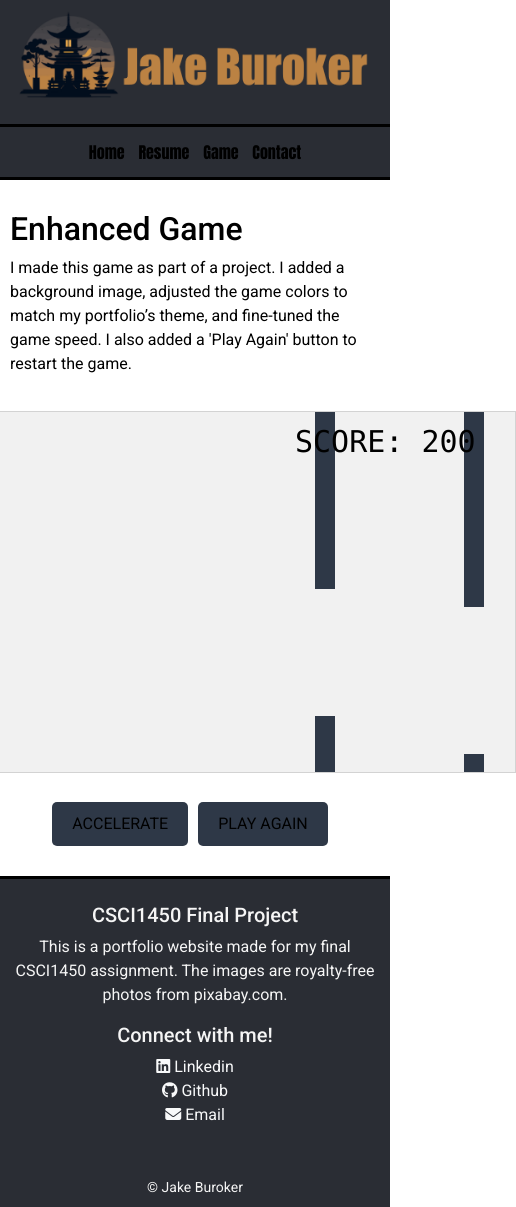
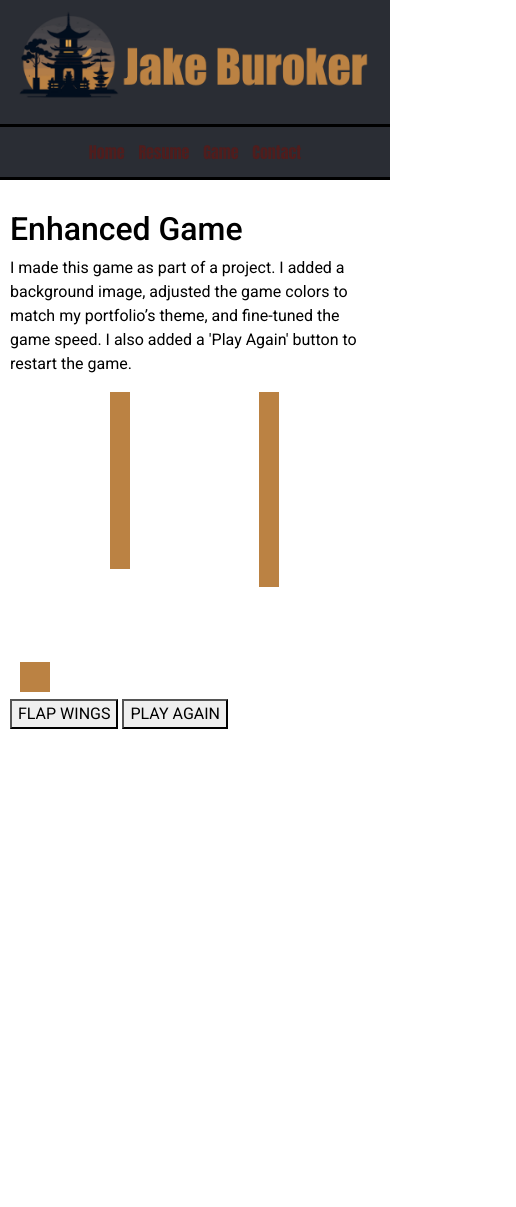
Before and after one commit to JakeBuroker/portfolio, a plain HTML site: page game.html in a window 390 px wide. Shown: the whole page, 516 px wide, since content can reach past the window. After the commit the page ends 844 px from the top, so only its background shows below. Drawn offline with nearby package versions, Linux system fonts and the light colour scheme; a web font is replaced by a local one.

Commit message:
updated for new lab

```diff
--- a/game.html
+++ b/game.html
@@ -7,52 +7,8 @@
     <meta name="description" content="This is the Game Page">
     <title>Game</title>
     <link rel="stylesheet" href="https://cdnjs.cloudflare.com/ajax/libs/font-awesome/6.4.0/css/all.min.css">
-
     <link rel="stylesheet" href="https://cdn.jsdelivr.net/npm/bootstrap@4.6.1/dist/css/bootstrap.min.css">
     <link rel="stylesheet" href="style.css">
-
-    <style>
-        body {
-            font-family: 'Roboto', sans-serif;
-            margin: 0;
-        }
-
-        canvas {
-            border: 1px solid #d3d3d3;
-            background-color: #f1f1f1;
-        }
-
-        #game {
-            display: flex;
-            justify-content: center;
-            align-items: center;
-            background-image: url('images/my-background.jpg');
-            background-size: cover;
-            min-height: 400px;
-        }
-
-        .game-controls {
-            display: flex;
-            justify-content: center;
-            margin-top: 10px;
-        }
-
-        .myButton {
-            padding: 10px 20px;
-            font-size: 16px;
-            background-color: #2e3847;
-            color: black;
-            border: none;
-            cursor: pointer;
-            border-radius: 5px;
-            margin-right: 10px;
-        }
-
-        .myButton:hover {
-            background-color: white;
-            color: #2e3847;
-        }
-    </style>
 </head>
 
 <body onload="startGame()">
@@ -60,14 +16,12 @@
         <img src="images/logo.png" alt="logo" class="img-fluid logo">
     </header>
 
-
     <nav>
         <ul>
             <li><a href="index.html">Home</a></li>
             <li><a href="resume.html">Resume</a></li>
             <li><a href="game.html">Game</a></li>
             <li><a href="contact.html">Contact</a></li>
-
         </ul>
     </nav>
     <main>
@@ -77,8 +31,13 @@
         </p>
 
         <div id="game"></div>
-        <div class="game-controls">
-            <button class="myButton" onmousedown="accelerate(-0.2)" onmouseup="accelerate(0.05)">ACCELERATE</button>
+        <div class="game-controls desktop">
+            <button class="myButton" onmousedown="accelerate(-0.2)" onmouseup="accelerate(0.05)">FLAP WINGS</button>
+            <button class="myButton" onclick="resetGame()">PLAY AGAIN</button>
+        </div>
+
+        <div class="game-controls mobile">
+            <button class="myButton" ontouchstart="accelerate(-0.2)" ontouchend="accelerate(0.05)">FLAP WINGS</button>
             <button class="myButton" onclick="resetGame()">PLAY AGAIN</button>
         </div>
 
@@ -88,27 +47,33 @@
             var myScore;
 
             function startGame() {
-                myGamePiece = new component(30, 30, "#2e3847", 10, 120); // Game piece color matches nav background
-                myGamePiece.gravity = 0.05; // Reduced gravity for slower fall
-                myScore = new component("30px", "Consolas", "black", 420, 40, "text"); // Score color matches link color
-                myGameArea.start();
+                var canvasWidth = 640;
+                var canvasHeight = 360;
+                if (window.innerWidth < 768) {
+                    canvasWidth = 300;
+                    canvasHeight = 300;
+                }
+                myGamePiece = new component(30, 30, "#bb8243", 10, 120);
+                myGamePiece.gravity = 0.5;
+                myScore = new component("30px", "Consolas", "black", 420, 40, "text");
+                myGameArea.start(canvasWidth, canvasHeight);
             }
 
             var myGameArea = {
                 canvas: document.createElement("canvas"),
-                start: function () {
-                    this.canvas.width = 640;
-                    this.canvas.height = 360;
+                start: function (canvasWidth, canvasHeight) {
+                    this.canvas.width = canvasWidth;
+                    this.canvas.height = canvasHeight;
                     this.context = this.canvas.getContext("2d");
                     var myGame = document.getElementById("game");
                     myGame.insertBefore(this.canvas, myGame.childNodes[0]);
                     this.frameNo = 0;
-                    this.interval = setInterval(updateGameArea, 25); // Slower game speed by increasing interval
+                    this.interval = setInterval(updateGameArea, 25);
                 },
                 clear: function () {
                     this.context.clearRect(0, 0, this.canvas.width, this.canvas.height);
                 }
-            }
+            };
 
             function component(width, height, color, x, y, type) {
                 this.type = type;
@@ -131,20 +96,20 @@
                         ctx.fillStyle = color;
                         ctx.fillRect(this.x, this.y, this.width, this.height);
                     }
-                }
+                };
                 this.newPos = function () {
                     this.gravitySpeed += this.gravity;
                     this.x += this.speedX;
                     this.y += this.speedY + this.gravitySpeed;
                     this.hitBottom();
-                }
+                };
                 this.hitBottom = function () {
                     var rockbottom = myGameArea.canvas.height - this.height;
                     if (this.y > rockbottom) {
                         this.y = rockbottom;
                         this.gravitySpeed = 0;
                     }
-                }
+                };
                 this.crashWith = function (otherobj) {
                     var myleft = this.x;
                     var myright = this.x + (this.width);
@@ -159,7 +124,7 @@
                         crash = false;
                     }
                     return crash;
-                }
+                };
             }
 
             function updateGameArea() {
@@ -179,8 +144,8 @@
                     minGap = 50;
                     maxGap = 200;
                     gap = Math.floor(Math.random() * (maxGap - minGap + 1) + minGap);
-                    myObstacles.push(new component(20, height, "#2e3847", x, 0)); // Obstacle color matches nav background
-                    myObstacles.push(new component(20, x - height - gap, "#2e3847", x, height + gap));
+                    myObstacles.push(new component(20, height, "#bb8243", x, 0));
+                    myObstacles.push(new component(20, x - height - gap, "#bb8243", x, height + gap));
                 }
                 for (i = 0; i < myObstacles.length; i += 1) {
                     myObstacles[i].x += -1;
@@ -193,7 +158,9 @@
             }
 
             function everyinterval(n) {
-                if ((myGameArea.frameNo / n) % 1 == 0) { return true; }
+                if ((myGameArea.frameNo / n) % 1 === 0) {
+                    return true;
+                }
                 return false;
             }
 
@@ -209,43 +176,5 @@
             }
         </script>
     </main>
-
-    <footer>
-        <div class="footer-upper py-4">
-            <div class="container">
-                <div class="row">
-                    <div class="col-sm-6">
-                        <h5>CSCI1450 Final Project</h5>
-                        <p>
-                            This is a portfolio website made for my final CSCI1450 assignment.
-                            The images are royalty-free photos from pixabay.com.
-                        </p>
-                    </div>
-                    <div class="col-sm-6">
-                        <h5>Connect with me!</h5>
-                        <ul class="list-unstyled">
-                            <li><a href="https://www.linkedin.com/in/jakeburoker/" class="text-light"><i
-                                        class="fa-brands fa-linkedin"></i> Linkedin</a></li>
-                            <li><a href="https://github.com/JakeBuroker" class="text-light"><i
-                                        class="fa-brands fa-github"></i> Github</a></li>
-                            <li><a href="mailto:jaketburoker@gmail.com" class="text-light"><i
-                                        class="fa-solid fa-envelope"></i> Email</a></li>
-                        </ul>
-                    </div>
-                </div>
-            </div>
-        </div>
-
-        <div class="footer-lower text-center py-2">
-            <small>&copy; Jake Buroker</small>
-        </div>
-    </footer>
-
-    <!--jQuery, Popper, and Bootstrap Javascript files-->
-    <script src="https://cdn.jsdelivr.net/npm/jquery@3.6.0/dist/jquery.slim.min.js"></script>
-    <script src="https://cdn.jsdelivr.net/npm/popper.js@1.16.1/dist/umd/popper.min.js"></script>
-    <script src="https://cdn.jsdelivr.net/npm/bootstrap@4.6.1/dist/js/bootstrap.bundle.min.js"></script>
-
 </body>
-
 </html>
--- a/style.css
+++ b/style.css
@@ -70,11 +70,11 @@ nav a {
 }
 
 nav a:link {
-  color: black;
+  color: rgb(79, 29, 29);
 }
 
 nav a:visited {
-  color: black;
+  color: rgb(189, 189, 189);
 }
 
 nav a:hover {
@@ -132,7 +132,29 @@ footer .footer-upper a:hover {
   color: #bb8243;
 }
 
+.contact-section {
+  padding: 50px 25px;
+  border-top: 3px solid #2a2d34;
+  border-bottom: 3px solid #2a2d34;
+}
 
+.contact-section h1 {
+  font-size: 2.5em;
+  color: #bb8243;
+  font-weight: bold;
+  text-transform: uppercase;
+  letter-spacing: 2px;
+}
+
+.contact-section p {
+  font-size: 1.2em;
+  color: #333;
+  text-align: center;
+}
+
+iframe {
+  box-shadow: 0 4px 6px rgba(0, 0, 0, 0.1);
+}
 
 /*CSS without a media query--applies to all sizes unless overridden*/
 h1 {
@@ -156,6 +178,20 @@ h1 {
 
 }
 
+/* JavaScript Game changes for mobile */
+.mobile{
+	display:none;
+}
+@media only screen and (max-width: 768px){
+	.desktop{
+		display:none;
+	}
+	.mobile{
+		display: block;
+		touch-action: manipulation;
+	}
+}
+
 /* CSS Adjustments for Tablets */
 @media only screen and (max-width: 1024px) {
   h1 {
```
Also changed, not shown: contact.html (+21 -24 lines).
